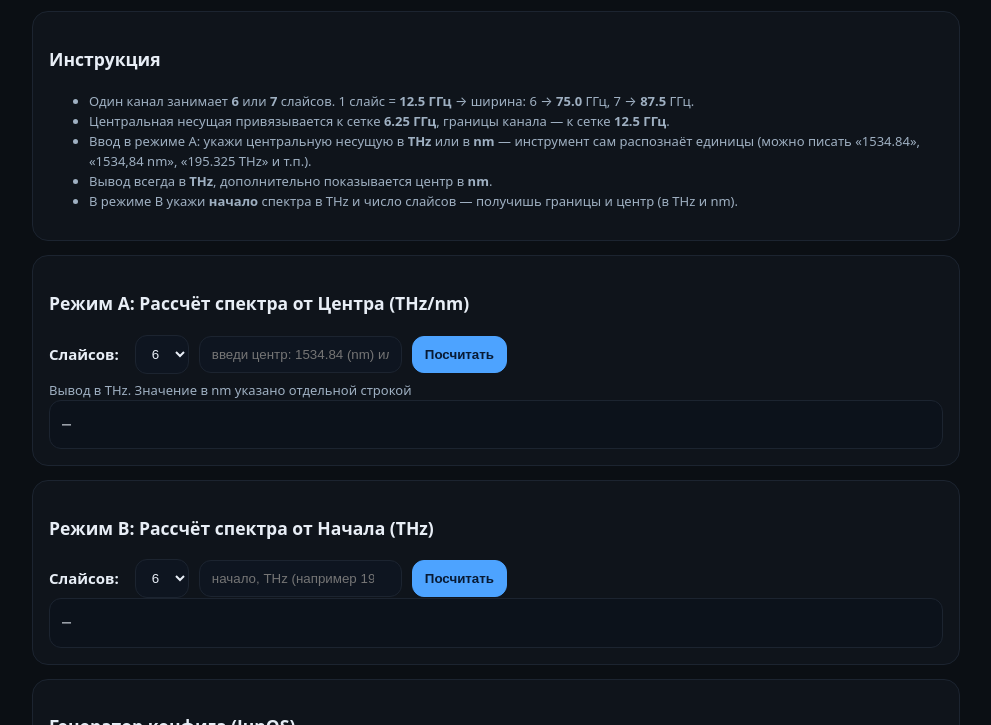
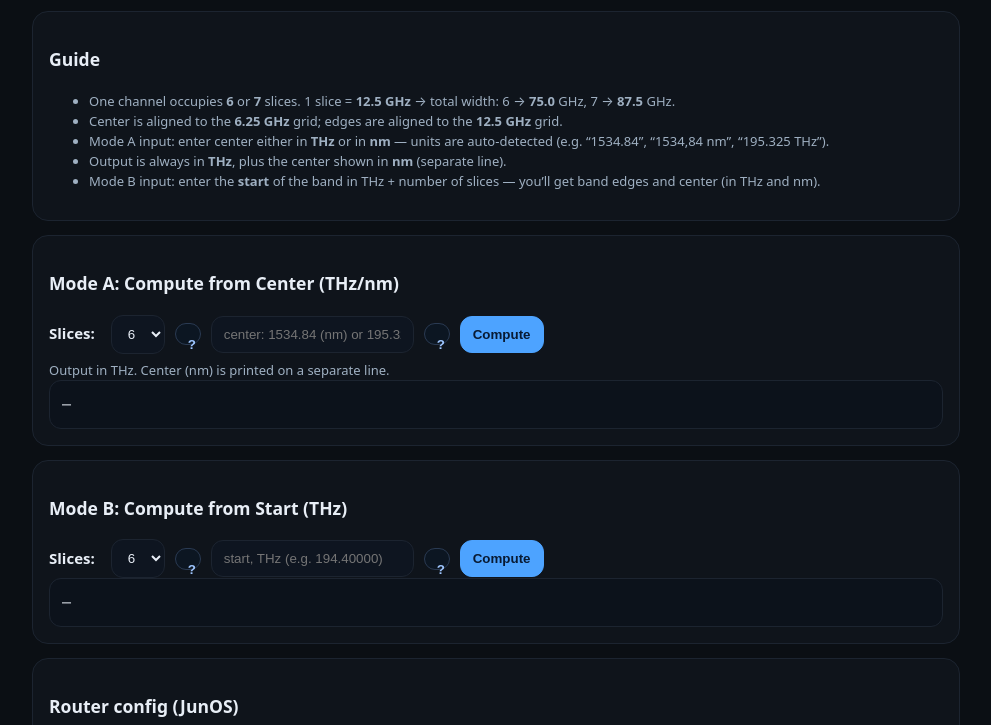
Before and after one commit to zetsudan/zr_plus-spectrum-calculator, a plain HTML site: page static/index.html in a window 1280 px wide. Shown: the part 75-800 px from the top of the page, without its empty margins (144-1135 px from the left). Drawn offline with Linux system fonts and the light colour scheme.

Commit message:
Translated UI to English and added tooltip (EU version)

```diff
--- a/static/index.html
+++ b/static/index.html
@@ -1,5 +1,5 @@
 <!doctype html>
-<html lang="ru">
+<html lang="en">
 <head>
 <meta charset="utf-8"/>
 <meta name="viewport" content="width=device-width, initial-scale=1"/>
@@ -19,6 +19,24 @@
   .label{font-weight:700;margin-right:6px}
   .cfgbox{display:grid;gap:10px}
   textarea.code{width:100%;min-height:150px;resize:vertical;font-family:ui-monospace,Consolas,monospace;white-space:pre}
+
+  /* Hint buttons with tooltips */
+  .hint{
+    position:relative; width:22px; height:22px; line-height:22px;
+    display:inline-grid; place-items:center; flex:0 0 22px;
+    border-radius:999px; border:1px solid #2a3a52; background:#0c1622; color:#9fc6ff;
+    font-weight:800; cursor:help; user-select:none;
+  }
+  .hint::after{
+    content: attr(data-tip);
+    position:absolute; left:100%; top:50%; transform:translate(10px,-50%);
+    background:#0c121b; color:var(--fg); border:1px solid #243246;
+    padding:8px 10px; border-radius:10px; max-width:320px; width:max-content;
+    font-size:12px; line-height:1.35; white-space:normal; opacity:0; pointer-events:none;
+    box-shadow:0 6px 18px rgba(0,0,0,.35);
+    transition:opacity .15s ease;
+  }
+  .hint:hover::after{opacity:1}
 </style>
 </head>
 <body>
@@ -26,58 +44,66 @@
   <h1>ZR+ Spectrum calculator</h1>
 
   <div class="card">
-    <h3>Инструкция</h3>
+    <h3>Guide</h3>
     <div class="mut">
       <ul>
-        <li>Один канал занимает <b>6</b> или <b>7</b> слайсов. 1 слайс = <b>12.5 ГГц</b> → ширина: 6 → <b>75.0</b> ГГц, 7 → <b>87.5</b> ГГц.</li>
-        <li>Центральная несущая привязывается к сетке <b>6.25 ГГц</b>, границы канала — к сетке <b>12.5 ГГц</b>.</li>
-        <li>Ввод в режиме A: укажи центральную несущую в <b>THz</b> или в <b>nm</b> — инструмент сам распознаёт единицы (можно писать «1534.84», «1534,84 nm», «195.325 THz» и т.п.).</li>
-        <li>Вывод всегда в <b>THz</b>, дополнительно показывается центр в <b>nm</b>.</li>
-        <li>В режиме B укажи <b>начало</b> спектра в THz и число слайсов — получишь границы и центр (в THz и nm).</li>
+        <li>One channel occupies <b>6</b> or <b>7</b> slices. 1 slice = <b>12.5 GHz</b> → total width: 6 → <b>75.0</b> GHz, 7 → <b>87.5</b> GHz.</li>
+        <li>Center is aligned to the <b>6.25 GHz</b> grid; edges are aligned to the <b>12.5 GHz</b> grid.</li>
+        <li>Mode A input: enter center either in <b>THz</b> or in <b>nm</b> — units are auto-detected (e.g. “1534.84”, “1534,84 nm”, “195.325 THz”).</li>
+        <li>Output is always in <b>THz</b>, plus the center shown in <b>nm</b> (separate line).</li>
+        <li>Mode B input: enter the <b>start</b> of the band in THz + number of slices — you’ll get band edges and center (in THz and nm).</li>
       </ul>
     </div>
   </div>
 
   <div class="card">
-    <h3>Режим A: Рассчёт спектра от Центра (THz/nm)</h3>
+    <h3>Mode A: Compute from Center (THz/nm)</h3>
     <div class="row">
-      <label class="label">Слайсов:</label>
+      <label class="label">Slices:</label>
       <select id="a_slices">
         <option value="6">6</option>
         <option value="7">7</option>
       </select>
-      <input id="a_value" type="text" placeholder="введи центр: 1534.84 (nm) или 195.325 (THz)"/>
-      <button id="a_btn">Посчитать</button>
+      <button class="hint" type="button" data-tip="Channel width: 6 slices = 75.0 GHz, 7 slices = 87.5 GHz.">?</button>
+
+      <input id="a_value" type="text" placeholder="center: 1534.84 (nm) or 195.325 (THz)"/>
+      <button class="hint" type="button" data-tip="Enter center frequency in THz or wavelength in nm. Units are auto-detected; decimals with dot or comma are accepted.">?</button>
+
+      <button id="a_btn">Compute</button>
     </div>
-    <div class="mut" style="margin-top:6px">Вывод в THz. Значение в nm указано отдельной строкой</div>
+    <div class="mut" style="margin-top:6px">Output in THz. Center (nm) is printed on a separate line.</div>
     <div class="out" id="a_out">—</div>
   </div>
 
   <div class="card">
-    <h3>Режим B: Рассчёт спектра от Начала (THz)</h3>
+    <h3>Mode B: Compute from Start (THz)</h3>
     <div class="row">
-      <label class="label">Слайсов:</label>
+      <label class="label">Slices:</label>
       <select id="b_slices">
         <option value="6">6</option>
         <option value="7">7</option>
       </select>
-      <input id="b_start" type="number" step="0.00001" placeholder="начало, THz (например 194.40000)"/>
-      <button id="b_btn">Посчитать</button>
+      <button class="hint" type="button" data-tip="Channel width: 6 slices = 75.0 GHz, 7 slices = 87.5 GHz.">?</button>
+
+      <input id="b_start" type="number" step="0.00001" placeholder="start, THz (e.g. 194.40000)"/>
+      <button class="hint" type="button" data-tip="Enter lower edge (start) of the band in THz on the 12.5 GHz grid.">?</button>
+
+      <button id="b_btn">Compute</button>
     </div>
     <div class="out" id="b_out">—</div>
   </div>
 
-  <!-- Новый блок: генератор конфига -->
   <div class="card">
-    <h3>Генератор конфига (JunOS)</h3>
+    <h3>Router config (JunOS)</h3>
     <div class="cfgbox">
       <div class="row">
         <label class="label" for="iface">Interface:</label>
         <input id="iface" type="text" placeholder="et-x/x/x" style="min-width:240px" value="et-x/x/x"/>
-        <button id="copy_cfg">Копировать</button>
+        <button class="hint" type="button" data-tip="Edit the target interface. The wavelength (nm, 2 decimals) comes from the last calculation in Mode A or B.">?</button>
+        <button id="copy_cfg">Copy</button>
       </div>
-      <textarea readonly id="cfg_text" class="code" placeholder="Сначала посчитай спектр — сюда подставится конфиг с несущей в nm"></textarea>
-      <div class="mut">В конфиг подставляется центр канала (nm, 2 знака) из последнего расчёта в режимах A или B.</div>
+      <textarea readonly id="cfg_text" class="code" placeholder="Compute first — the config with center wavelength (nm) will appear here"></textarea>
+      <div class="mut">The config uses the channel center in nm (2 decimals) from the last calculation.</div>
     </div>
   </div>
 </div>
@@ -90,9 +116,9 @@ async function post(url, data){
 }
 const f5 = x => Number(x).toFixed(5);
 const f1 = x => Number(x).toFixed(1);
-const f2 = x => Number(x).toFixed(2);  // nm -> 2 знака
+const f2 = x => Number(x).toFixed(2);  // nm -> 2 decimals
 
-let lastNm = null; // сюда запоминаем последнюю несущую (nm) для генерации конфига
+let lastNm = null; // remember last wavelength (nm) to generate config
 
 function renderConfig(nmMaybe){
   if(nmMaybe != null) lastNm = nmMaybe;
@@ -107,7 +133,7 @@ commit comment "change wavelength for ${iface} to ${nmStr} nm" and-quit`;
   document.getElementById('cfg_text').value = cfg;
 }
 
-// === Режим A ===
+// === Mode A ===
 document.getElementById('a_btn').onclick = async ()=>{
   const slices = +document.getElementById('a_slices').value;
   const value  = document.getElementById('a_value').value.trim();
@@ -116,11 +142,11 @@ document.getElementById('a_btn').onclick = async ()=>{
   const [a,b] = res.band;
   const c = res.center_thz, w = res.width_ghz, nm = res.center_nm;
   document.getElementById('a_out').textContent =
-    `(${f5(a)},${f5(b)})\n(${f5(c)},${f1(w)})\nЦентр (nm): ${f2(nm)}`;
+    `(${f5(a)},${f5(b)})\n(${f5(c)},${f1(w)})\nCenter (nm): ${f2(nm)}`;
   renderConfig(nm);
 };
 
-// === Режим B ===
+// === Mode B ===
 document.getElementById('b_btn').onclick = async ()=>{
   const slices = +document.getElementById('b_slices').value;
   const start_thz = parseFloat(document.getElementById('b_start').value);
@@ -129,21 +155,22 @@ document.getElementById('b_btn').onclick = async ()=>{
   const [a,b] = res.band;
   const c = res.center_thz, w = res.width_ghz, nm = res.center_nm;
   document.getElementById('b_out').textContent =
-    `(${f5(a)},${f5(b)})\n(${f5(c)},${f1(w)})\nЦентр (nm): ${f2(nm)}`;
+    `(${f5(a)},${f5(b)})\n(${f5(c)},${f1(w)})\nCenter (nm): ${f2(nm)}`;
   renderConfig(nm);
 };
 
-// Перегенерация при изменении интерфейса
+// Regenerate config when interface changes
 document.getElementById('iface').addEventListener('input', ()=>renderConfig(null));
 
-// Копировать конфиг
+// Copy config
 document.getElementById('copy_cfg').onclick = async ()=>{
   const area = document.getElementById('cfg_text');
   if(!area.value){ return }
   try{
     await navigator.clipboard.writeText(area.value);
-    document.getElementById('copy_cfg').textContent = 'Скопировано!';
-    setTimeout(()=>document.getElementById('copy_cfg').textContent='Копировать',1200);
+    const btn = document.getElementById('copy_cfg');
+    btn.textContent = 'Copied!';
+    setTimeout(()=>btn.textContent='Copy',1200);
   }catch(e){
     area.select(); document.execCommand('copy');
   }
```
